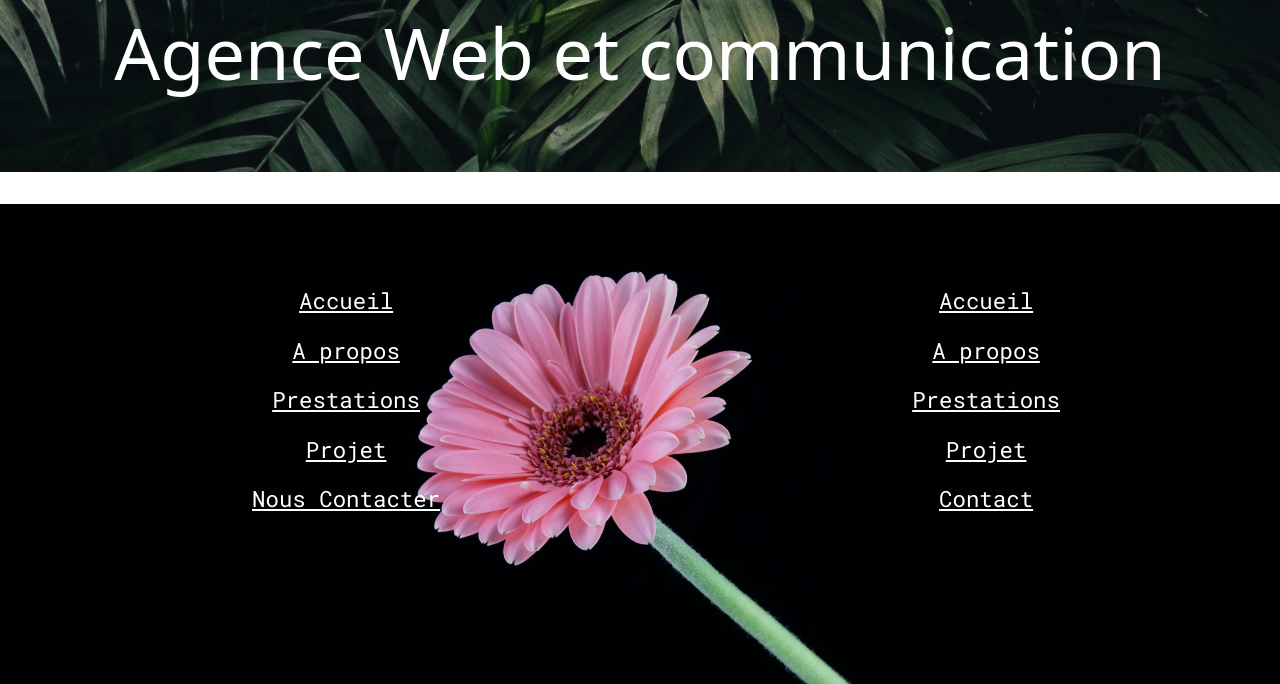
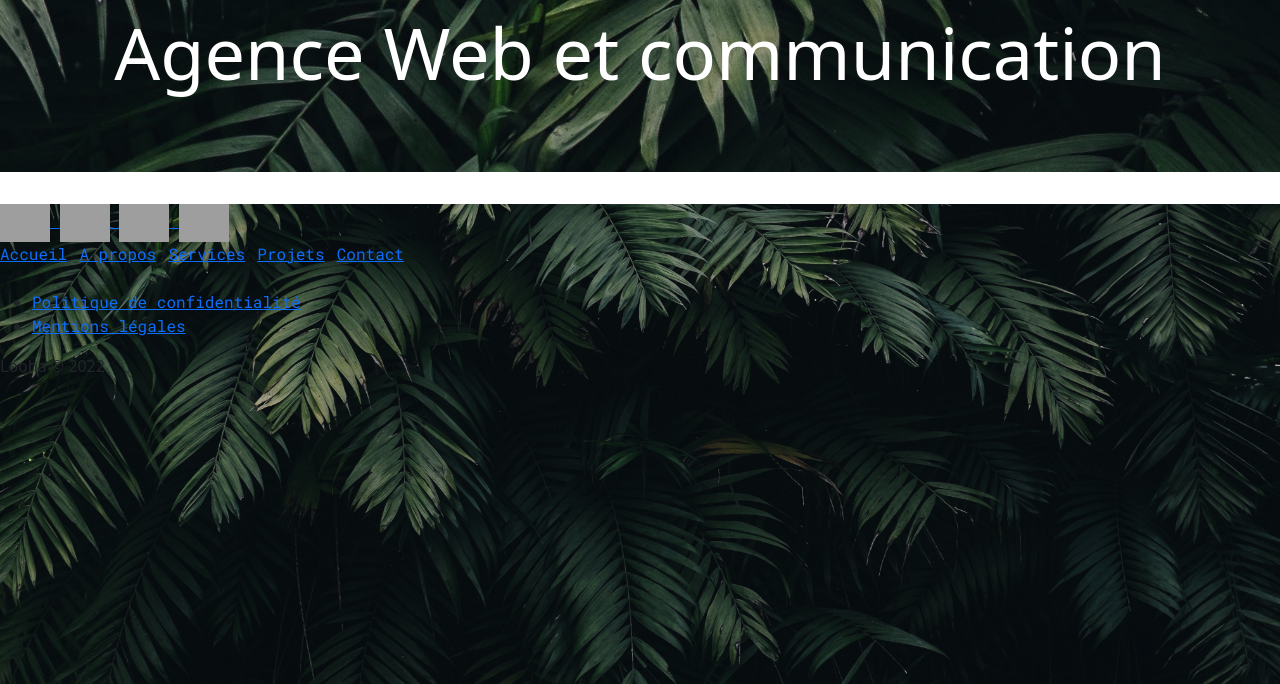
Before and after one commit to Akcel77/haloo, a Symfony app: template templates/base.html.twig in a window 1280 px wide. Shown: the part 628-1312 px from the top of the page. Run offline with Twig, Linux system fonts and the light colour scheme; the template is opened without the code that fills it, so the values that code supplies are empty; some libraries are stand-ins or nearby versions; grey boxes are pictures that could not be loaded.

Commit message:
Working on footer (todo path)

```diff
--- a/templates/base.html.twig
+++ b/templates/base.html.twig
@@ -17,6 +17,7 @@
         <link rel="preconnect" href="https://fonts.gstatic.com" crossorigin>
         <link href="https://fonts.googleapis.com/css2?family=Roboto+Mono&display=swap" rel="stylesheet">
         <link href="https://fonts.googleapis.com/css2?family=Gloria+Hallelujah&display=swap" rel="stylesheet">
+        <link rel="stylesheet" href="https://cdnjs.cloudflare.com/ajax/libs/ionicons/2.0.1/css/ionicons.min.css">
         {% block stylesheets %}
             {{ encore_entry_link_tags('app') }}
         {% endblock %}
@@ -27,9 +28,8 @@
         {% endblock %}
     </head>
     <body>
-    <header>
-
-        <nav class="fixed-top ">
+    <header id="header">
+        <nav class="fixed-top" id="nav">
             <div class="navbar">
                 <div class="container nav-container">
                     <input class="checkbox" type="checkbox" name="" id="" />
@@ -45,8 +45,8 @@
                         <img src="{{ asset('assets/img/looha-sm-removebg-preview.png') }}" width="200px" class="mx-auto" alt="">
                         <li><a href="{{ path('home') }}">Accueil</a></li>
                         <li><a href="{{ path('about') }}">A propos</a></li>
-                        <li><a href="#">Prestations</a></li>
-                        <li><a href="#">Projet</a></li>
+                        <li><a href="#services">Services</a></li>
+                        <li><a href="#projet">Projet</a></li>
                         <li><a href="{{ path('contact') }}">Contact</a></li>
                     </div>
                 </div>
@@ -81,28 +81,35 @@
     </main>
 
 
-    <footer>
-        <div class="footer-div" style="background-size:cover;background: url('{{ asset('assets/img/footer.jpg') }}');background-position: center;background-repeat: no-repeat;background-size: cover;">
-            <div class="footer-block">
-                <div>
-                    <ul>
-                        <li><a href="{{ path('home') }}">Accueil</a></li>
-                        <li><a href="{{ path('about') }}">A propos</a></li>
-                        <li><a href="#">Prestations</a></li>
-                        <li><a href="#">Projet</a></li>
-                        <li><a href="{{ path('contact') }}">Nous Contacter</a></li>
-                    </ul>
-                </div>
-                <div>
-                    <ul>
-                        <li><a href="{{ path('home') }}">Accueil</a></li>
-                        <li><a href="{{ path('about') }}">A propos</a></li>
-                        <li><a href="#">Prestations</a></li>
-                        <li><a href="#">Projet</a></li>
-                        <li><a href="{{ path('contact') }}">Contact</a></li>
-                    </ul>
-                </div>
+    <footer class="footer-basic">
+        <div class="footer-div" style="background-size:cover;background: url('{{ asset('assets/img/banner.jpg') }}');background-position: center;background-repeat: no-repeat;background-size: cover;">
+            <div class="social">
+                <a href="#">
+                    <img src="{{ asset('assets/img/instagram.png') }}" width="50px" alt="Icon instagram">
+                </a>
+                <a href="#">
+                    <img src="{{ asset('assets/img/linkedin.png') }}" width="50px" alt="Icon linkedin">
+                </a>
+                <a href="#">
+                    <img src="{{ asset('assets/img/facebook.png') }}" width="50px" alt="Icon facebook">
+                </a>
+                <a href="#">
+                    <img src="{{ asset('assets/img/whatsapp.png') }}" width="50px" alt="Icon whatsapp">
+                </a>
             </div>
+            <ul class="list-inline">
+                <li class="list-inline-item"><a href="#header">Accueil</a></li>
+                <li class="list-inline-item"><a href="{{ path('about') }}">A propos</a></li>
+                <li class="list-inline-item"><a href="#services">Services</a></li>
+                <li class="list-inline-item"><a href="#projet">Projets</a></li>
+                <li class="list-inline-item"><a href="{{ path('contact') }}">Contact</a></li>
+            </ul>
+            <ul class="list-inline-terms pt-2">
+                <li class="list-inline-item-terms"><a href="#header">Politique de confidentialité</a></li>
+                <li class="list-inline-item-terms"><a href="{{ path('about') }}">Mentions légales</a></li>
+            </ul>
+            <p class="copyright">Looha © 2022</p>
+
         </div>
     </footer>
 
```
